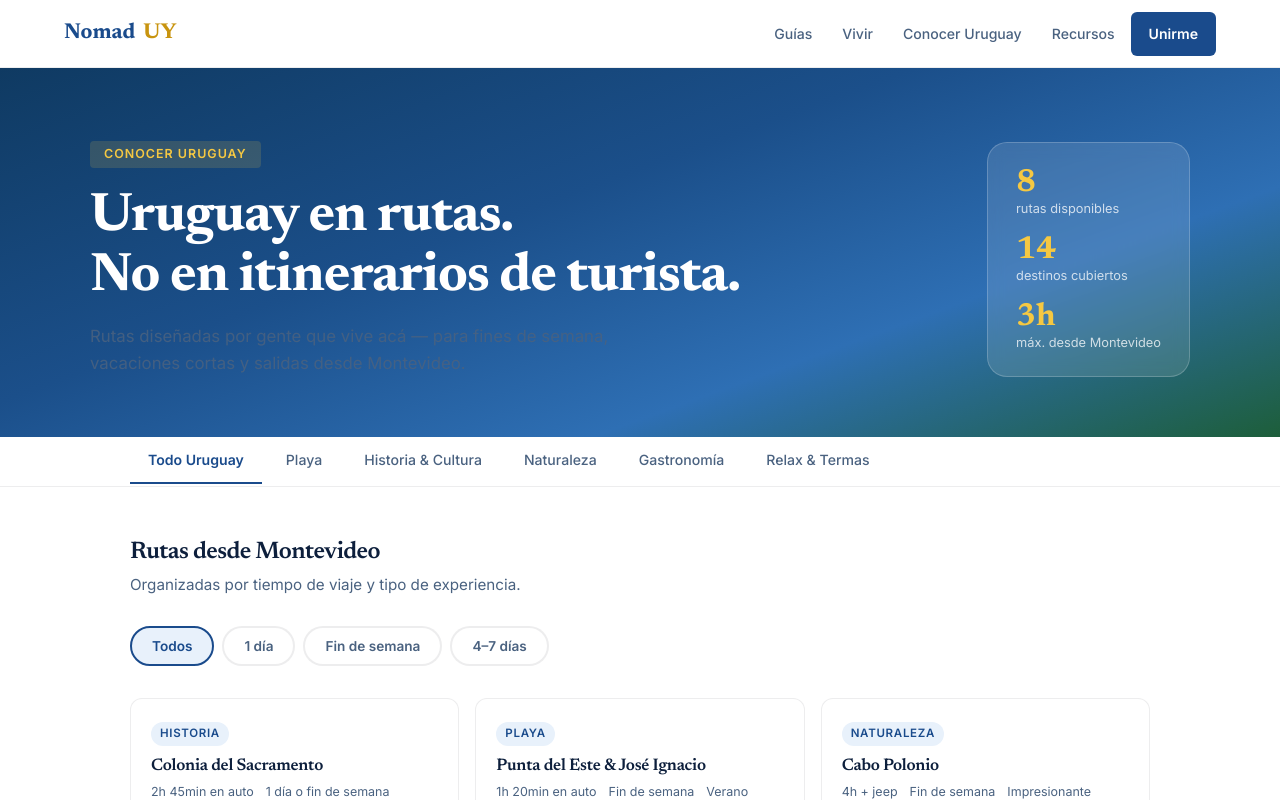
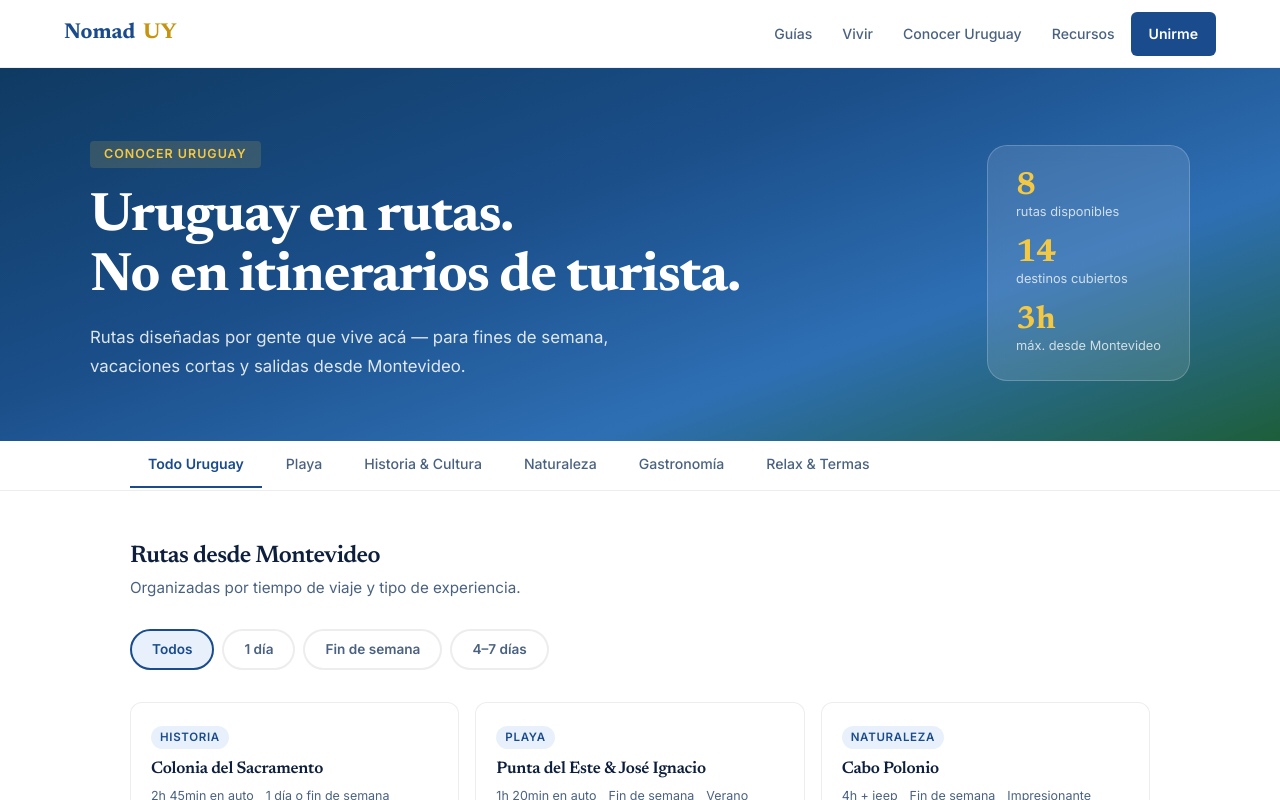
Before and after one commit to camilaszafran/NomadUy, a Next.js app in the folder nomaduy/: page /conocer-uruguay in a window 1280 px wide. Shown: the top 800 px of the page. Built offline with nearby package versions, Linux system fonts and the light colour scheme.

Commit message:
feat: add PageSubtitle component with forced white text for all page headers

```diff
--- a/nomaduy/app/vivir/lugares/page.tsx
+++ b/nomaduy/app/vivir/lugares/page.tsx
@@ -1,4 +1,5 @@
 import Nav from '@/components/layout/Nav'
+import PageSubtitle from '@/components/ui/PageSubtitle'
 import Footer from '@/components/layout/Footer'
 import Link from 'next/link'
 import { sanityFetch, placesQuery } from '@/lib/sanity'
@@ -23,7 +24,7 @@ export default async function LugaresPage() {
           </Link>
           <div className="page-label">Todos los lugares</div>
           <h1>Uruguay, región por región</h1>
-          <p>Cada rincón del país tiene su carácter. Explorá todos los lugares para encontrar el tuyo.</p>
+          <PageSubtitle>Cada rincón del país tiene su carácter. Explorá todos los lugares para encontrar el tuyo.</PageSubtitle>
         </div>
       </header>
 
--- a/nomaduy/app/vivir/page.tsx
+++ b/nomaduy/app/vivir/page.tsx
@@ -1,5 +1,6 @@
 import { Suspense } from 'react'
 import Nav from '@/components/layout/Nav'
+import PageSubtitle from '@/components/ui/PageSubtitle'
 import Footer from '@/components/layout/Footer'
 import CommunityBanner from '@/components/sections/home/CommunityBanner'
 import PlaceMatcher from '@/components/sections/vivir/PlaceMatcher'
@@ -22,7 +23,7 @@ export default async function VivirPage() {
         <div className="page-header-inner">
           <div className="page-label">Dónde vivir</div>
           <h1>Vivir en Uruguay</h1>
-          <p>Uruguay tiene mucho más que Montevideo. Encontrá el lugar que encaja con tu ritmo, presupuesto y forma de vida.</p>
+          <PageSubtitle>Uruguay tiene mucho más que Montevideo. Encontrá el lugar que encaja con tu ritmo, presupuesto y forma de vida.</PageSubtitle>
         </div>
       </header>
       <Suspense>
--- a/nomaduy/components/sections/conocer-uruguay/ConocerHero.tsx
+++ b/nomaduy/components/sections/conocer-uruguay/ConocerHero.tsx
@@ -1,3 +1,5 @@
+import PageSubtitle from '@/components/ui/PageSubtitle'
+
 export default function ConocerHero() {
   return (
     <div className="conocer-hero">
@@ -7,7 +9,7 @@ export default function ConocerHero() {
             Conocer Uruguay
           </div>
           <h1>Uruguay en rutas.<br />No en itinerarios de turista.</h1>
-          <p>Rutas diseñadas por gente que vive acá — para fines de semana, vacaciones cortas y salidas desde Montevideo.</p>
+          <PageSubtitle>Rutas diseñadas por gente que vive acá — para fines de semana, vacaciones cortas y salidas desde Montevideo.</PageSubtitle>
         </div>
         <div className="hero-stats">
           <div className="hero-stat">
--- a/nomaduy/components/sections/guias/GuiasHeader.tsx
+++ b/nomaduy/components/sections/guias/GuiasHeader.tsx
@@ -1,3 +1,5 @@
+import PageSubtitle from '@/components/ui/PageSubtitle'
+
 export default function GuiasHeader() {
   return (
     <>
@@ -5,7 +7,7 @@ export default function GuiasHeader() {
         <div className="page-header-inner">
           <div className="page-label">Guías</div>
           <h1>Todo lo que necesitás<br />saber para vivir acá.</h1>
-          <p>Desde el primer día hasta los trámites de residencia — guías claras, prácticas y escritas por gente que lo vivió.</p>
+          <PageSubtitle>Desde el primer día hasta los trámites de residencia — guías claras, prácticas y escritas por gente que lo vivió.</PageSubtitle>
         </div>
       </header>
 
--- a/nomaduy/components/sections/recursos/RecursosHeader.tsx
+++ b/nomaduy/components/sections/recursos/RecursosHeader.tsx
@@ -1,3 +1,5 @@
+import PageSubtitle from '@/components/ui/PageSubtitle'
+
 export default function RecursosHeader() {
   return (
     <>
@@ -5,7 +7,7 @@ export default function RecursosHeader() {
         <div className="page-header-inner">
           <div className="page-label">Recursos</div>
           <h1>Herramientas para<br />planear tu vida en Uruguay.</h1>
-          <p>Calculadora de costo de vida, checklists descargables y links a trámites oficiales — todo en un lugar.</p>
+          <PageSubtitle>Calculadora de costo de vida, checklists descargables y links a trámites oficiales — todo en un lugar.</PageSubtitle>
         </div>
       </header>
 
--- /dev/null
+++ b/nomaduy/components/ui/PageSubtitle.tsx
@@ -0,0 +1,7 @@
+export default function PageSubtitle({ children }: { children: React.ReactNode }) {
+  return (
+    <p style={{ color: '#ffffff', fontSize: '1.05rem', maxWidth: '560px', lineHeight: '1.7' }}>
+      {children}
+    </p>
+  )
+}
```
